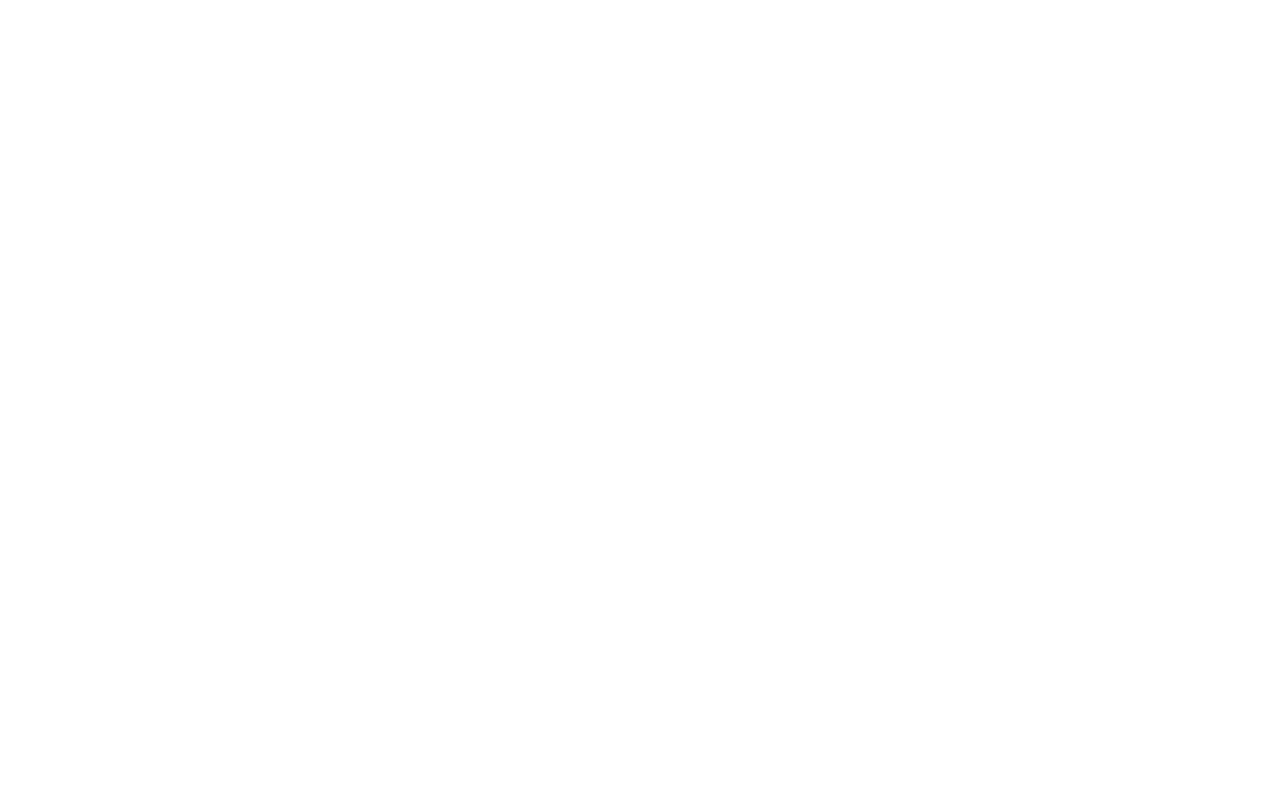
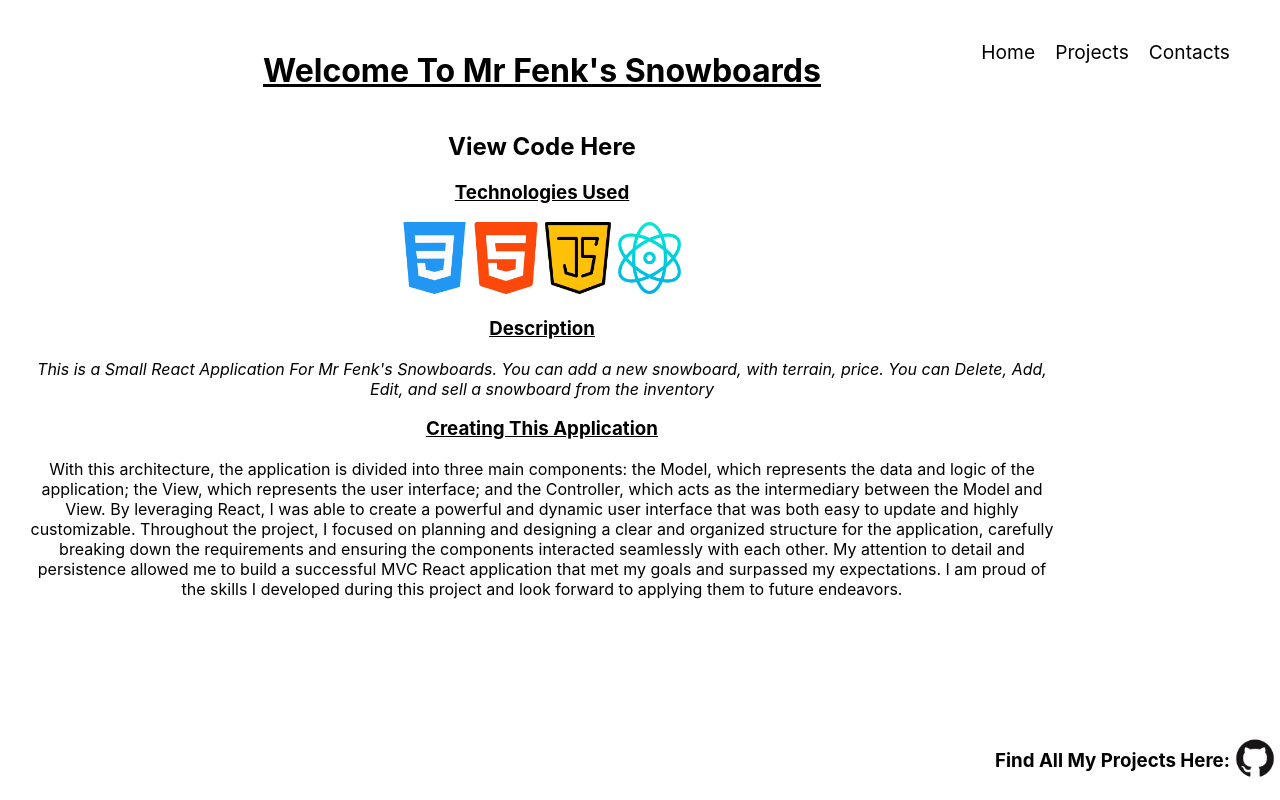
Before and after one commit to BrandonF55/React-Portfolio, a React (Create React App) app: page /projects/mrfenks-snowboards in a window 1280 px wide. Before the commit this address had no page. Built offline with nearby package versions, Linux system fonts and the light colour scheme.

Commit message:
now have both projects done with styling. I main goal is to get a theme going for the porfolio

```diff
--- a/src/components/App.jsx
+++ b/src/components/App.jsx
@@ -10,7 +10,7 @@
 import ProjectPage from './ProjectPage/ProjectPage';
 import ProjectPageNavigation from './ProjectPage/ProjectPageNavigation';
 import GalleryGram from './ProjectPage/GalleryGram';
-import SillyStringFactory from './ProjectPage/SillyStringFactory';
+import MrFenksSnowboards from './ProjectPage/MrFenksSnowboards';
 
 
 
@@ -30,7 +30,7 @@
             <Route path='projects' element={<ProjectPage />} />
             <Route index element={<ProjectPageNavigation />} />
             <Route path='projects/gallerygram' element={<GalleryGram />} />
-            <Route path='projects/sillystringfactory' element={<SillyStringFactory />} />
+            <Route path='projects/mrfenks-snowboards' element={<MrFenksSnowboards />} />
 
 
 
--- /dev/null
+++ b/src/components/ProjectPage/MrFenksSnowboards.jsx
@@ -0,0 +1,59 @@
+import styles from './ProjectPage.module.scss';
+import React from "react";
+import CSS from '../../assets/CSS.png'
+import HTML from '../../assets/HTML.png'
+import JS from '../../assets/JS.png'
+import React1 from '../../assets/React1.png'
+
+function MrFenksSnowboards() {
+    return (
+        <div className={styles.ProjectsContainer}>
+            <h1><u>Welcome To Mr Fenk's Snowboards</u></h1>
+
+            <div>
+
+
+                <div className={styles.ProjectLinks}>
+                    <a href="https://github.com/BrandonF55/MrFenks-Snowboards.git" title="View Code" alt="View Code">
+                        <h2>View Code Here</h2>
+                    </a>
+                </div>
+
+
+                <h3><u>Technologies Used</u></h3>
+                <div className={styles.IconContainer}>
+                    <img src={CSS} alt="CSS" />
+                    <img src={HTML} alt="HTML" />
+                    <img src={JS} alt="JS" />
+                    <img src={React1} alt="REACT" />
+
+
+                </div>
+
+                <h3><u>Description</u></h3>
+                <em>
+                    This is a Small React Application For Mr Fenk's Snowboards. You can add a new snowboard, with terrain, price. You can Delete, Add, Edit, and sell a snowboard from the inventory
+                </em>
+
+
+                <h3><u>Creating This Application</u></h3>
+                <li>
+                    With this architecture, the application is divided into three main components: the Model, which represents the data and logic of the application; the View, which represents the user interface; and the Controller, which acts as the intermediary between the Model and View. By leveraging React, I was able to create a powerful and dynamic user interface that was both easy to update and highly customizable. Throughout the project, I focused on planning and designing a clear and organized structure for the application, carefully breaking down the requirements and ensuring the components interacted seamlessly with each other. My attention to detail and persistence allowed me to build a successful MVC React application that met my goals and surpassed my expectations. I am proud of the skills I developed during this project and look forward to applying them to future endeavors.
+                </li>
+
+                <div>
+                    <img src="" alt="" />
+                </div>
+
+
+
+
+            </div>
+
+
+        </div>
+    )
+}
+
+
+export default MrFenksSnowboards;
--- a/src/components/ProjectPage/ProjectPageNavigation.jsx
+++ b/src/components/ProjectPage/ProjectPageNavigation.jsx
@@ -10,8 +10,8 @@
     <nav className={styles.ProjectList}>
 
 
-      <Link to="sillystringfactory" alt="SillyStringFactory" title="StillyStringFactory">
-        <h1><u>Silly String Factory</u></h1>
+      <Link to="mrfenks-snowboards" alt="MrFenks-Snowboards" title="MrFenks-Snowboards">
+        <h1><u>MrFenks-Snowboards</u></h1>
         <h4></h4>
       </Link>
 
--- a/src/components/ProjectPage/SillyStringFactory.jsx
+++ /dev/null
@@ -1,60 +0,0 @@
-import styles from './ProjectPage.module.scss';
-import React from "react";
-
-function SillyStringFactory() {
-    return (
-        <div className={styles.ProjectsContainer}>
-            <h1><u>Welcome To The Silly String Factory</u></h1>
-
-            <div>
-
-
-                <div className={styles.ProjectLinks}>
-                    <a href="https://github.com/BrandonF55/Sillystringz.solutions.git" title="View Code" alt="View Code">
-                        <h2>View Code Here</h2>
-                    </a>
-                </div>
-
-
-                <h3>Technologies Used</h3>
-                <div className={styles.IconContainer}>
-                    <p className={styles.Icons}>C#</p>
-                    <p className={styles.Icons}>ASP.NET6</p>
-                    <p className={styles.Icons}>MySQL</p>
-                    <p className={styles.Icons}>MVC</p>
-                    <p className={styles.Icons}>CSS</p>
-                    <p className={styles.Icons}>HTML</p>
-                    <p className={styles.Icons}>Entity Framework Core</p>
-                </div>
-
-                <h3>Description</h3>
-                <em>
-                    This project is a simple web application for a business to keep track of Engineers and their Machines. Engineers and Machines have a many to many relationship meaning each engineer can belongs to many machines. A Engineer can have many machines. The application allows the user to create, update, delete, and view lists of the Engineers they're assigned corresponding machines.
-                </em>
-
-                <h3>Getting started</h3>
-                <li>
-                    Engineers and Machines have a many to many relationship meaning each engineer can belongs to many machines. A Engineer can have many machines.
-
-                </li>
-                <h3>Application</h3>
-                <li>
-                    The application allows the user to create, update, delete, and view lists of the Engineers they're assigned and their corresponding machines.
-                </li>
-
-                <div>
-                    <img src="" alt="" />
-                </div>
-
-
-
-
-            </div>
-
-
-        </div>
-    )
-}
-
-
-export default SillyStringFactory;
```
Also changed, not shown: src/assets/JS.png (added), src/assets/React1.png (added).
